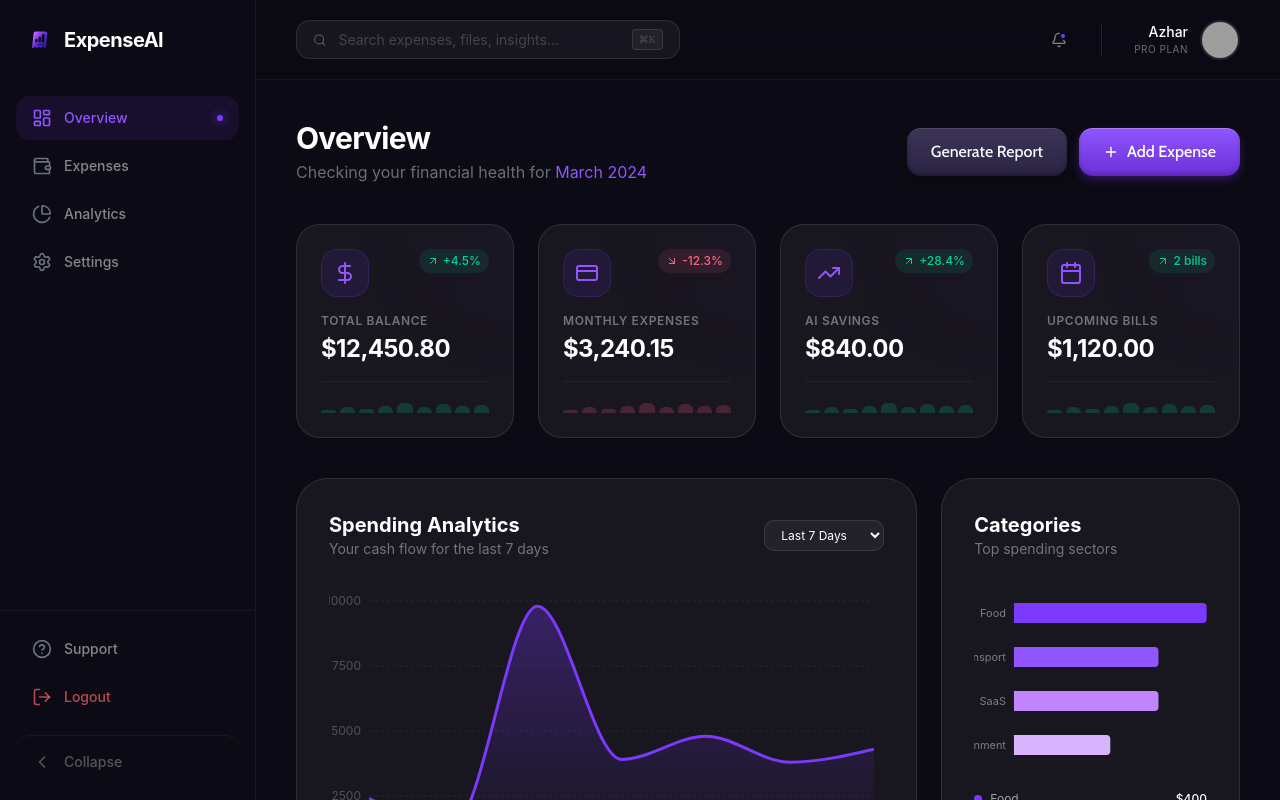
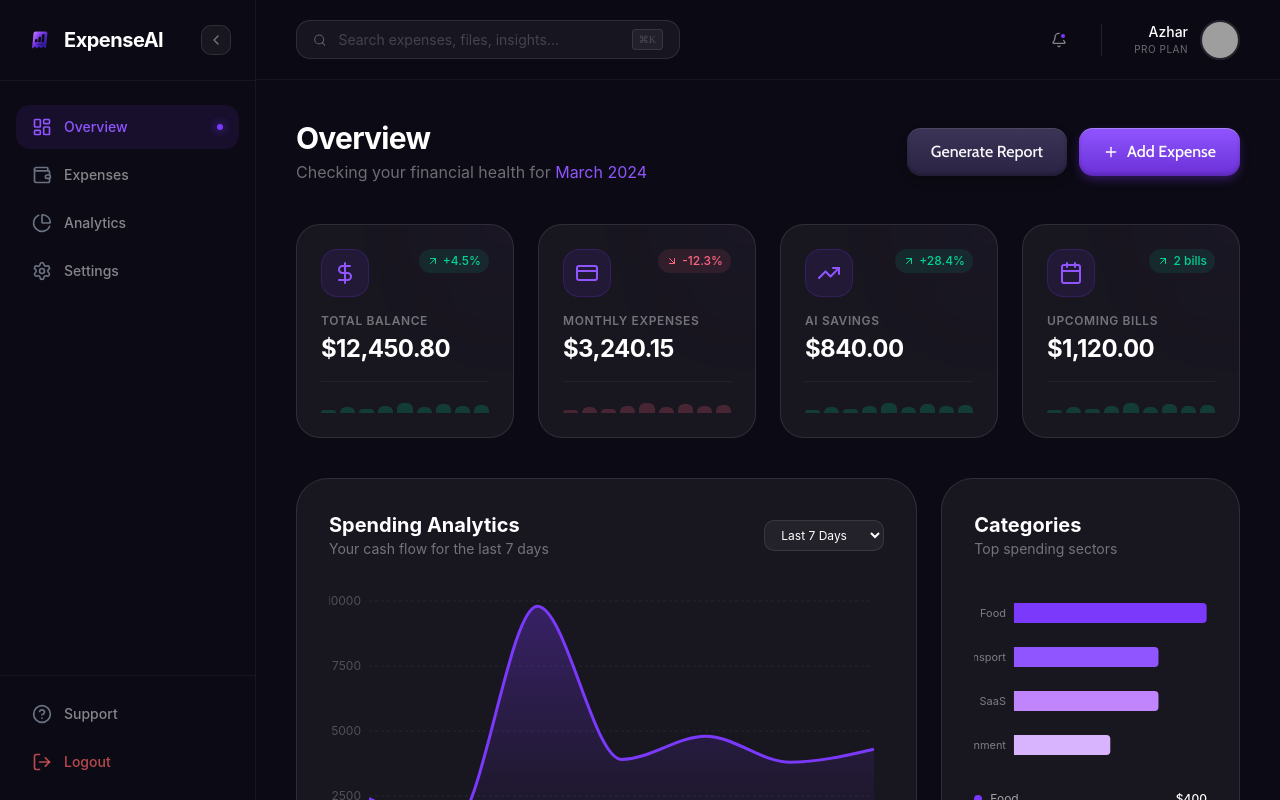
Before and after one commit to zharmedia386/expense-tracker, a Next.js app: page /dashboard in a window 1280 px wide. Shown: the top 800 px of the page. Built offline with nearby package versions, Linux system fonts and the light colour scheme; grey boxes are pictures that could not be loaded.

Commit message:
refactor: move sidebar collapse to top and improve scroll behavior

```diff
--- a/components/dashboard-layout.tsx
+++ b/components/dashboard-layout.tsx
@@ -42,27 +42,37 @@ export function DashboardLayout({ children }: { children: React.ReactNode }) {
       <motion.aside
         initial={false}
         animate={{ width: isCollapsed ? 80 : 256 }}
-        className="hidden lg:flex flex-col border-r border-white/5 bg-[#0c0a14] sticky top-0 h-screen transition-all z-40 overflow-hidden"
+        className="hidden lg:flex flex-col border-r border-white/5 bg-[#0c0a14] sticky top-0 h-screen z-40"
       >
-        <div className="p-6 flex items-center justify-between">
+        {/* Sidebar Header */}
+        <div className="p-6 flex items-center justify-between gap-4 border-b border-white/5 bg-[#0c0a14] z-10">
           <Link href="/" className="flex items-center gap-2 shrink-0">
             <Image src="/assets/logo.png" alt="ExpenseAI" width={32} height={32} className="w-8 h-8 object-contain" />
             <AnimatePresence>
               {!isCollapsed && (
                 <motion.span
-                  initial={{ opacity: 0, x: -10 }}
-                  animate={{ opacity: 1, x: 0 }}
-                  exit={{ opacity: 0, x: -10 }}
-                  className="font-bold text-xl tracking-tight"
+                  initial={{ opacity: 0, width: 0 }}
+                  animate={{ opacity: 1, width: "auto" }}
+                  exit={{ opacity: 0, width: 0 }}
+                  className="font-bold text-xl tracking-tight whitespace-nowrap overflow-hidden"
                 >
                   ExpenseAI
                 </motion.span>
               )}
             </AnimatePresence>
           </Link>
+
+          <button
+            onClick={() => setIsCollapsed(!isCollapsed)}
+            className="p-1.5 rounded-lg bg-white/5 border border-white/10 text-white/40 hover:text-white hover:bg-white/10 transition-all shrink-0"
+            title={isCollapsed ? "Expand Sidebar" : "Collapse Sidebar"}
+          >
+            {isCollapsed ? <ChevronRight className="w-4 h-4" /> : <ChevronLeft className="w-4 h-4" />}
+          </button>
         </div>
 
-        <nav className="flex-1 px-4 py-4 space-y-1">
+        {/* Sidebar Navigation - Scrollable */}
+        <nav className="flex-1 overflow-y-auto px-4 py-6 space-y-1 custom-scrollbar">
           {navigation.map((item) => {
             const isActive = pathname === item.href
             return (
@@ -77,7 +87,7 @@ export function DashboardLayout({ children }: { children: React.ReactNode }) {
                 title={isCollapsed ? item.name : ""}
               >
                 <item.icon className={`w-5 h-5 shrink-0 ${isActive ? "text-[#9055ff]" : "text-gray-500 group-hover:text-white"}`} />
-                <AnimatePresence>
+                <AnimatePresence mode="wait">
                   {!isCollapsed && (
                     <motion.span
                       initial={{ opacity: 0, x: -10 }}
@@ -103,29 +113,47 @@ export function DashboardLayout({ children }: { children: React.ReactNode }) {
           })}
         </nav>
 
-        <div className="p-4 mt-auto border-t border-white/5 space-y-1">
+        {/* Sidebar Footer - Non-scrollable */}
+        <div className="p-4 border-t border-white/5 bg-[#0c0a14] z-10">
+          <div className="space-y-1">
             <Link
               href="/support"
               className="flex items-center gap-3 px-4 py-3 rounded-xl text-sm font-medium text-white/50 hover:bg-white/5 hover:text-white transition-all overflow-hidden"
               title={isCollapsed ? "Support" : ""}
             >
               <HelpCircle className="w-5 h-5 text-gray-500 shrink-0" />
-            {!isCollapsed && <span>Support</span>}
+              <AnimatePresence>
+                {!isCollapsed && (
+                  <motion.span
+                    initial={{ opacity: 0 }}
+                    animate={{ opacity: 1 }}
+                    exit={{ opacity: 0 }}
+                    className="whitespace-nowrap"
+                  >
+                    Support
+                  </motion.span>
+                )}
+              </AnimatePresence>
             </Link>
             <button
               className="w-full flex items-center gap-3 px-4 py-3 rounded-xl text-sm font-medium text-red-400/70 hover:bg-red-400/10 hover:text-red-400 transition-all text-left overflow-hidden"
               title={isCollapsed ? "Logout" : ""}
             >
               <LogOut className="w-5 h-5 shrink-0" />
-            {!isCollapsed && <span>Logout</span>}
+              <AnimatePresence>
+                {!isCollapsed && (
+                  <motion.span
+                    initial={{ opacity: 0 }}
+                    animate={{ opacity: 1 }}
+                    exit={{ opacity: 0 }}
+                    className="whitespace-nowrap"
+                  >
+                    Logout
+                  </motion.span>
+                )}
+              </AnimatePresence>
             </button>
-
-          <button
-            onClick={() => setIsCollapsed(!isCollapsed)}
-            className="w-full flex items-center gap-3 px-4 py-3 rounded-xl text-sm font-medium text-white/30 hover:bg-white/5 hover:text-white transition-all mt-4 border-t border-white/5 pt-4"
-          >
-            {isCollapsed ? <ChevronRight className="w-5 h-5 mx-auto" /> : <><ChevronLeft className="w-5 h-5" /> <span>Collapse</span></>}
-          </button>
+          </div>
         </div>
       </motion.aside>
 
```
Lines whose indentation alone changed are shown as unchanged.
